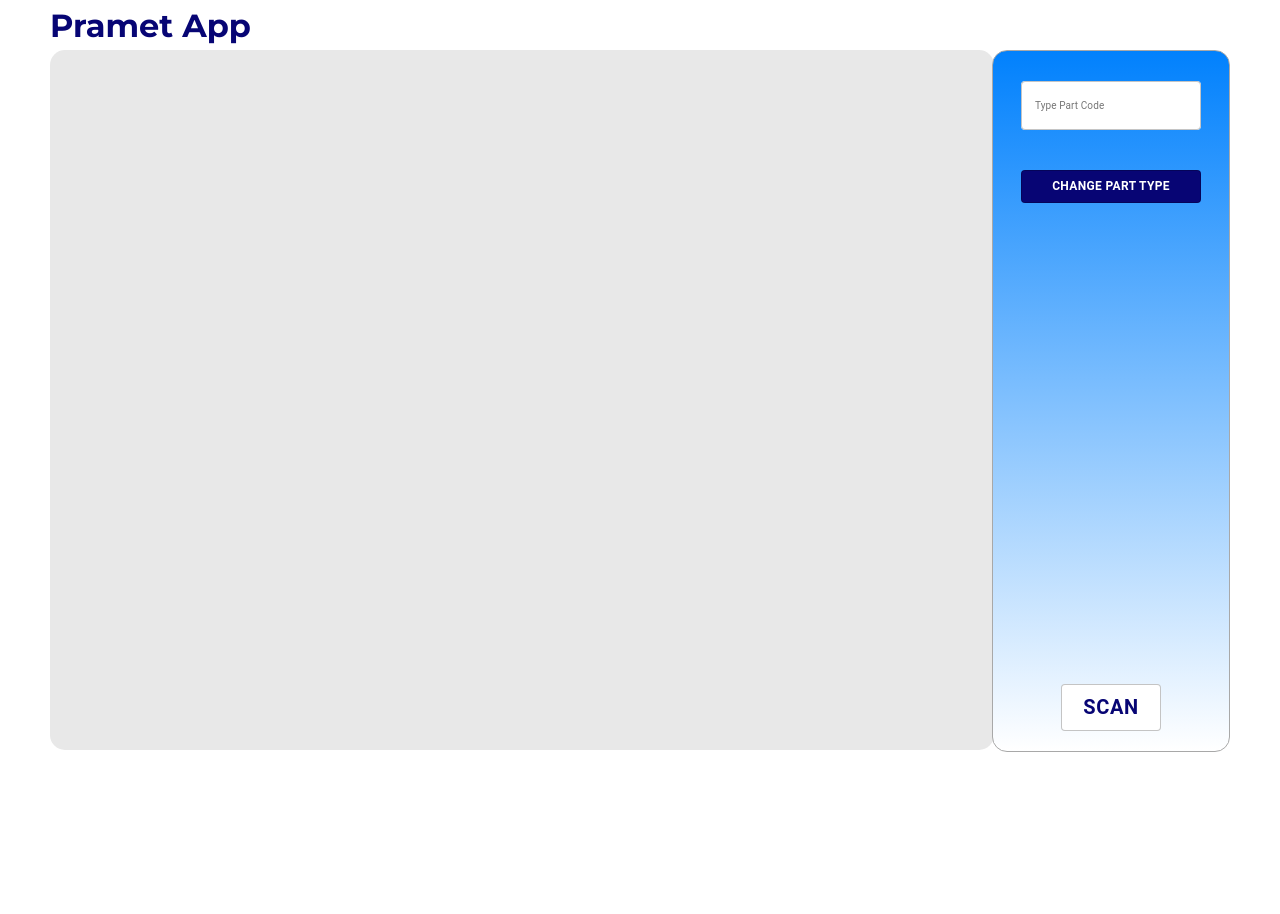
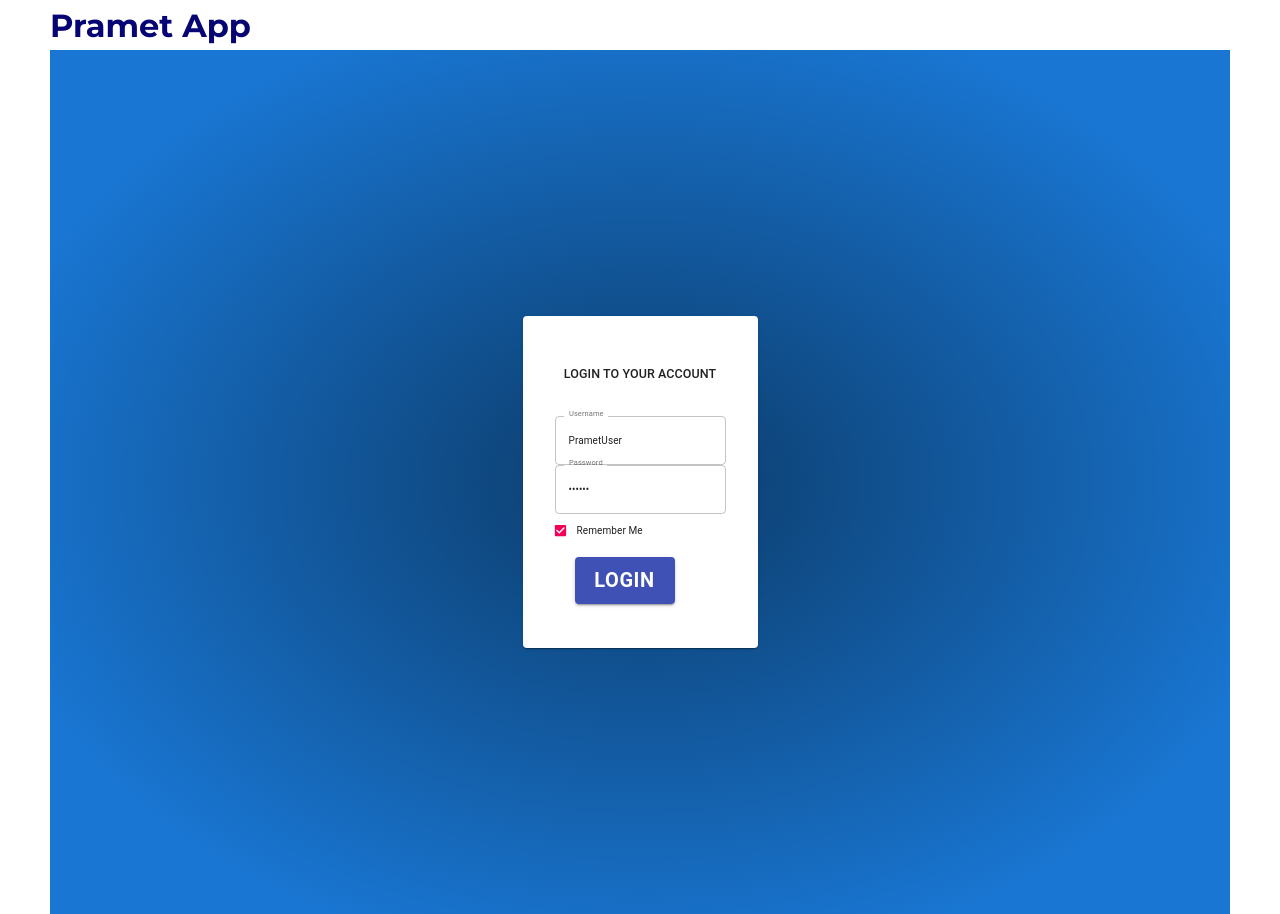
Before and after one commit to codegirl007/pramet, a React (Create React App) app: page / in a window 1280 px wide. Before the commit the page ends 800 px from the top, so only its background shows below. Built offline with nearby package versions, Linux system fonts and the light colour scheme.

Commit message:
loginscreen, auth.tsx, nainstalován react-hook-form

```diff
--- a/package.json
+++ b/package.json
@@ -14,6 +14,7 @@
     "@types/react-dom": "^17.0.10",
     "react": "^17.0.2",
     "react-dom": "^17.0.2",
+    "react-hook-form": "^7.20.5",
     "react-scripts": "4.0.3",
     "typescript": "^4.4.4",
     "web-vitals": "^1.0.1",
--- a/src/App.tsx
+++ b/src/App.tsx
@@ -3,6 +3,7 @@ import { makeStyles, ThemeProvider } from "@material-ui/core";
 import { ImageDisplayer } from "./view/screens/ImageDisplayer";
 import { RightPanel } from "./view/screens/RightPanel";
 import { defaultTheme } from "./view/themes/defaultTheme";
+import { LoginScreen } from "./view/screens/LoginScreen";
 
 const useStyles = makeStyles({
   heading: {
@@ -17,8 +18,9 @@ export const App = () => {
   return (
     <ThemeProvider theme={defaultTheme}>
       <h1 className={classes.heading}>Pramet App</h1>
-      <ImageDisplayer />
-      <RightPanel />
+     {/* <ImageDisplayer />
+      <RightPanel /> */}
+      <LoginScreen />
     </ThemeProvider>
   );
 };
--- /dev/null
+++ b/src/view/screens/LoginScreen.tsx
@@ -0,0 +1,149 @@
+import React, { ReactElement } from "react";
+import Button from "@material-ui/core/Button";
+import Card from "@material-ui/core/Card";
+import CardContent from "@material-ui/core/CardContent";
+import Checkbox from "@material-ui/core/Checkbox";
+import FormControl from "@material-ui/core/FormControl";
+import FormControlLabel from "@material-ui/core/FormControlLabel";
+import { makeStyles } from "@material-ui/core/styles";
+import { darken } from "@material-ui/core/styles/colorManipulator";
+import TextField from "@material-ui/core/TextField";
+import Typography from "@material-ui/core/Typography";
+import { useForm } from "react-hook-form";
+
+const useStyles = makeStyles((theme) => ({
+  root: {
+    background: `radial-gradient(${darken(theme.palette.info.dark, 0.5)} 0%, ${
+      theme.palette.info.dark
+    } 80%)`,
+    color: theme.palette.info.contrastText,
+    display: "flex",
+    flexDirection: "column",
+    justifyContent: "center",
+    padding: "3.2rem",
+    flex: "1 1 auto",
+    flexShrink: 0,
+    alignItems: "center",
+    height: "100vh",
+  },
+  login: {
+    display: "flex",
+    flexDirection: "column",
+    alignItems: "center",
+    justifyContent: "center",
+    maxWidth: "100%",
+  },
+  card: {
+    maxWidth: "100%",
+  },
+  cardContent: {
+    display: "flex",
+    flexDirection: "column",
+    alignItems: "center",
+    justifyContent: "center",
+    padding: "3.2rem",
+  },
+  typo: {
+    marginTop: "1.6rem",
+    marginBottom: "3.2rem",
+  },
+  form: {
+    display: "flex",
+    flexDirection: "column",
+    justifyContent: "center",
+    maxWidth: "100%",
+  },
+  button: {
+    marginTop: "1.6rem",
+    marginLeft: "auto",
+    marginRight: "auto",
+    width: "22.4rem",
+  },
+}));
+
+type LoginForm = {
+  username: string;
+  password: string;
+  remember: boolean;
+};
+
+export const LoginScreen = (): ReactElement => {
+  const classes = useStyles();
+
+  const {
+    register,
+    handleSubmit,
+    formState: { isSubmitting, isValid },
+  } = useForm<LoginForm>({
+    mode: "onChange",
+    reValidateMode: "onChange",
+    defaultValues: {
+      username: "PrametUser",
+      password: "pramet",
+      remember: true,
+    },
+  });
+
+  const onLogin = (data: LoginForm) => {
+    console.log("jsi přihlášený");
+  };
+
+  return (
+    <div className={classes.root}>
+      <div className={classes.login}>
+        <Card className={classes.card}>
+          <CardContent className={classes.cardContent}>
+            <Typography variant="h6" className={classes.typo}>
+              LOGIN TO YOUR ACCOUNT
+            </Typography>
+            <form
+              name="loginForm"
+              noValidate
+              className={classes.form}
+              onSubmit={handleSubmit(onLogin)}
+            >
+              <TextField
+                {...register("username", { required: true })}
+                className="mb-16"
+                label="Username"
+                type="username"
+                variant="outlined"
+                fullWidth
+              />
+
+              <TextField
+                {...register("password", { required: true })}
+                className="mb-16"
+                label="Password"
+                type="password"
+                variant="outlined"
+                fullWidth
+              />
+              <div className="flex items-center justify-between">
+                <FormControl>
+                  <FormControlLabel
+                    control={
+                      <Checkbox {...register("remember")} defaultChecked />
+                    }
+                    label="Remember Me"
+                  />
+                </FormControl>
+              </div>
+
+              <Button
+                variant="contained"
+                color="primary"
+                className="w-224 mx-auto mt-16"
+                aria-label="LOG IN"
+                disabled={!isValid || isSubmitting}
+                type="submit"
+              >
+                LOGIN
+              </Button>
+            </form>
+          </CardContent>
+        </Card>
+      </div>
+    </div>
+  );
+};
```
Also changed, not shown: src/view/Auth.tsx (added, +10 -0 lines), src/stores/authStore.ts (added), 2 other files (tests, documents, lock files or other folders).
